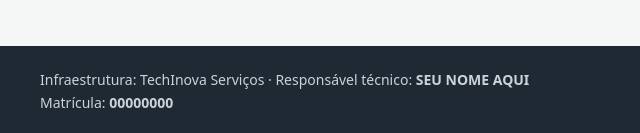
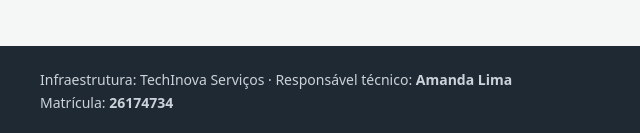
Before and after one commit to AmandaLimax/avaliacao-docker-26174734, a plain HTML site: page portal/html/index.html in a window 1280 px wide. Shown: the part 734-867 px from the top of the page, 0-640 px from the left. Drawn offline with Linux system fonts and the light colour scheme.

```diff
--- a/portal/html/index.html
+++ b/portal/html/index.html
@@ -34,8 +34,8 @@
 
   <footer>
     <!-- EDITE AS DUAS LINHAS ABAIXO COM O SEU NOME E A SUA MATRÍCULA -->
-    <p>Infraestrutura: TechInova Serviços · Responsável técnico: <strong id="responsavel">SEU NOME AQUI</strong></p>
-    <p>Matrícula: <strong id="matricula">00000000</strong></p>
+    <p>Infraestrutura: TechInova Serviços · Responsável técnico: <strong id="responsavel">Amanda Lima</strong></p>
+    <p>Matrícula: <strong id="matricula">26174734</strong></p>
   </footer>
 
   <script>
```
Also changed, not shown: 1 other file.
